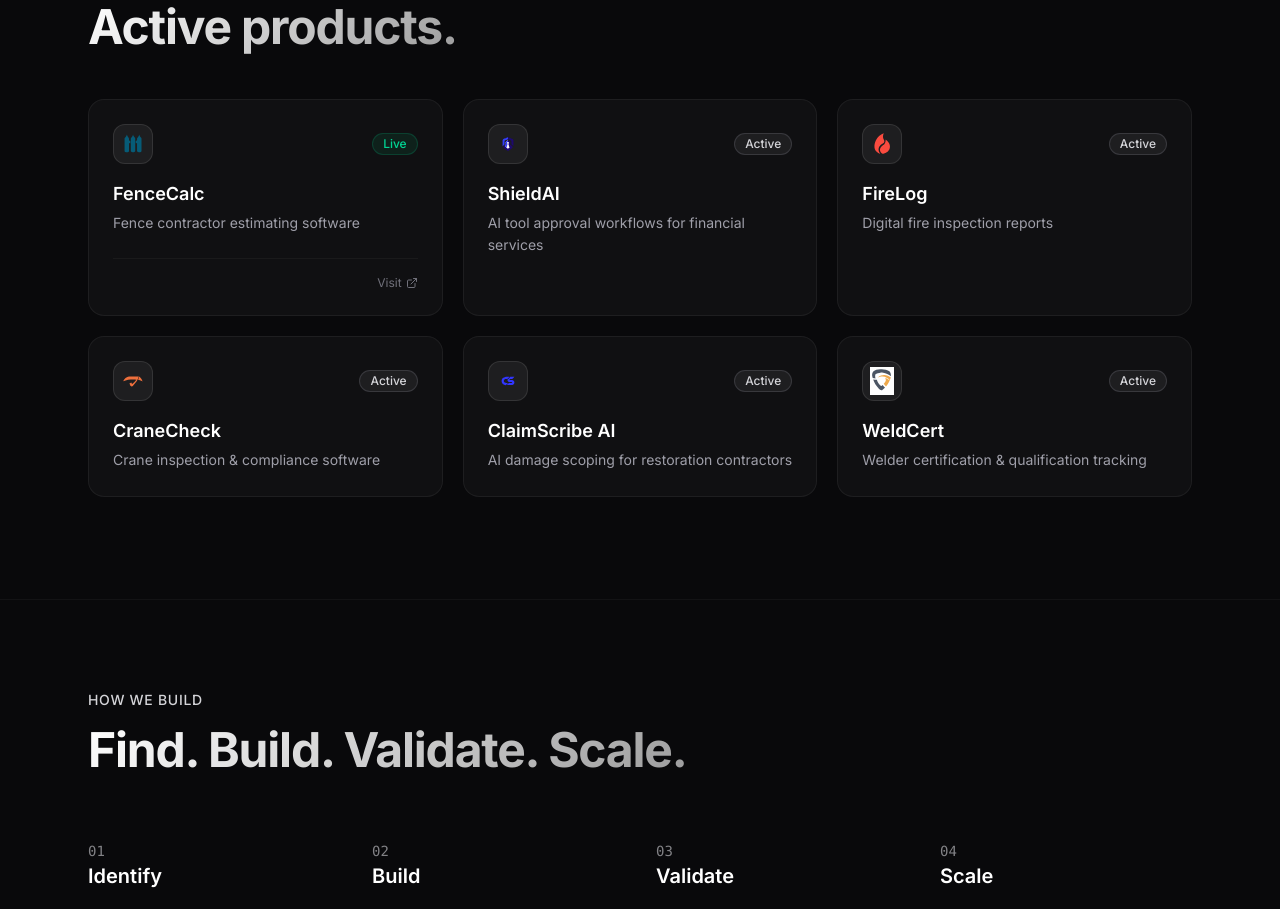
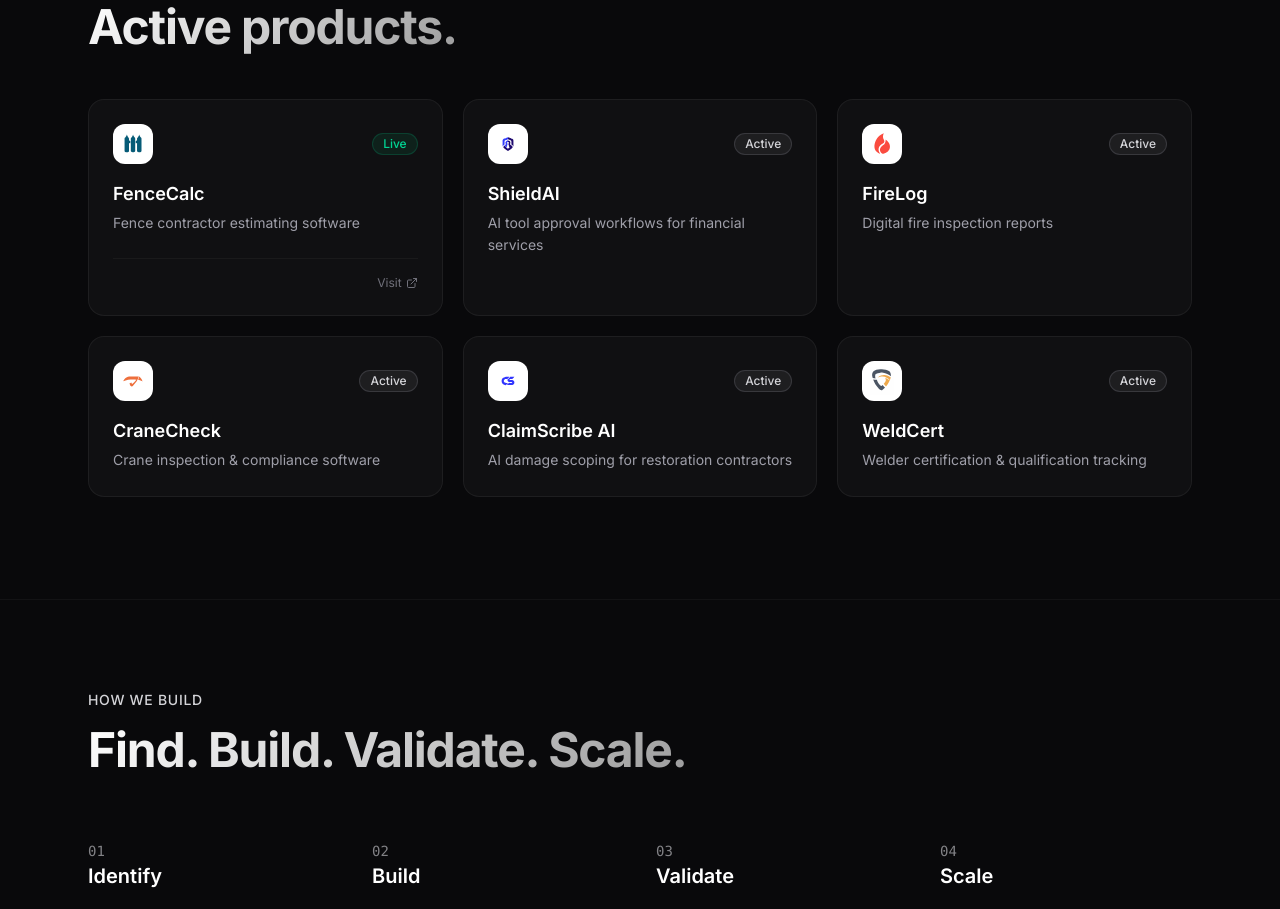
Before and after one commit to nolanterry/nolan-ventures, a Next.js app: page / in a window 1280 px wide. Shown: the part 1520-2429 px from the top of the page. Built offline with nearby package versions, Linux system fonts and the light colour scheme.

Commit message:
White background on portfolio logo icons

```diff
--- a/app/page.tsx
+++ b/app/page.tsx
@@ -254,7 +254,7 @@ export default function Home() {
                   <div className="glass rounded-2xl p-6 h-full flex flex-col justify-between hover:border-white/10 transition-all duration-300 group">
                     <div>
                       <div className="flex items-center justify-between mb-4">
-                        <div className="w-10 h-10 rounded-xl bg-white/[0.06] border border-white/10 flex items-center justify-center overflow-hidden">
+                        <div className="w-10 h-10 rounded-xl bg-white border border-white/20 flex items-center justify-center overflow-hidden">
                           <Image src={product.logo} alt={product.name} width={24} height={24} />
                         </div>
                         <StatusBadge status={product.status} />
```
